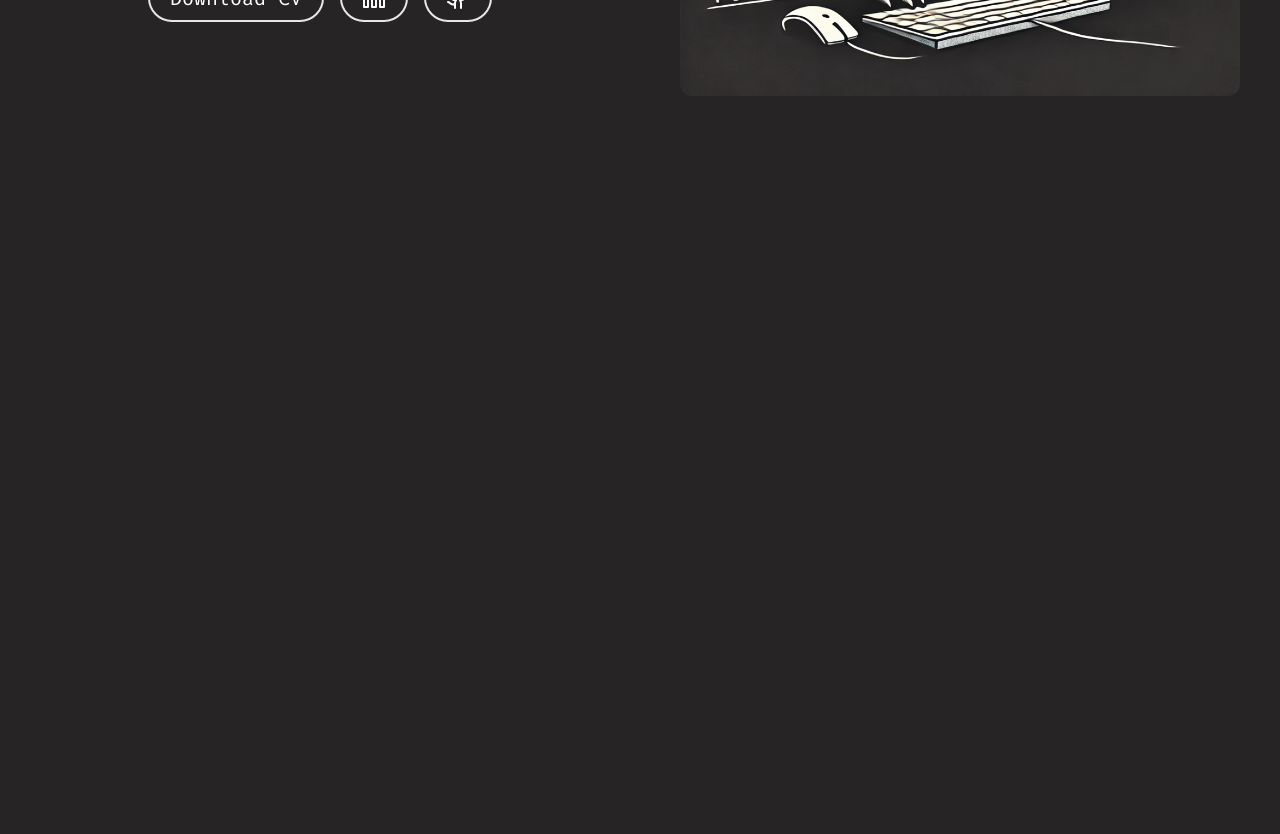
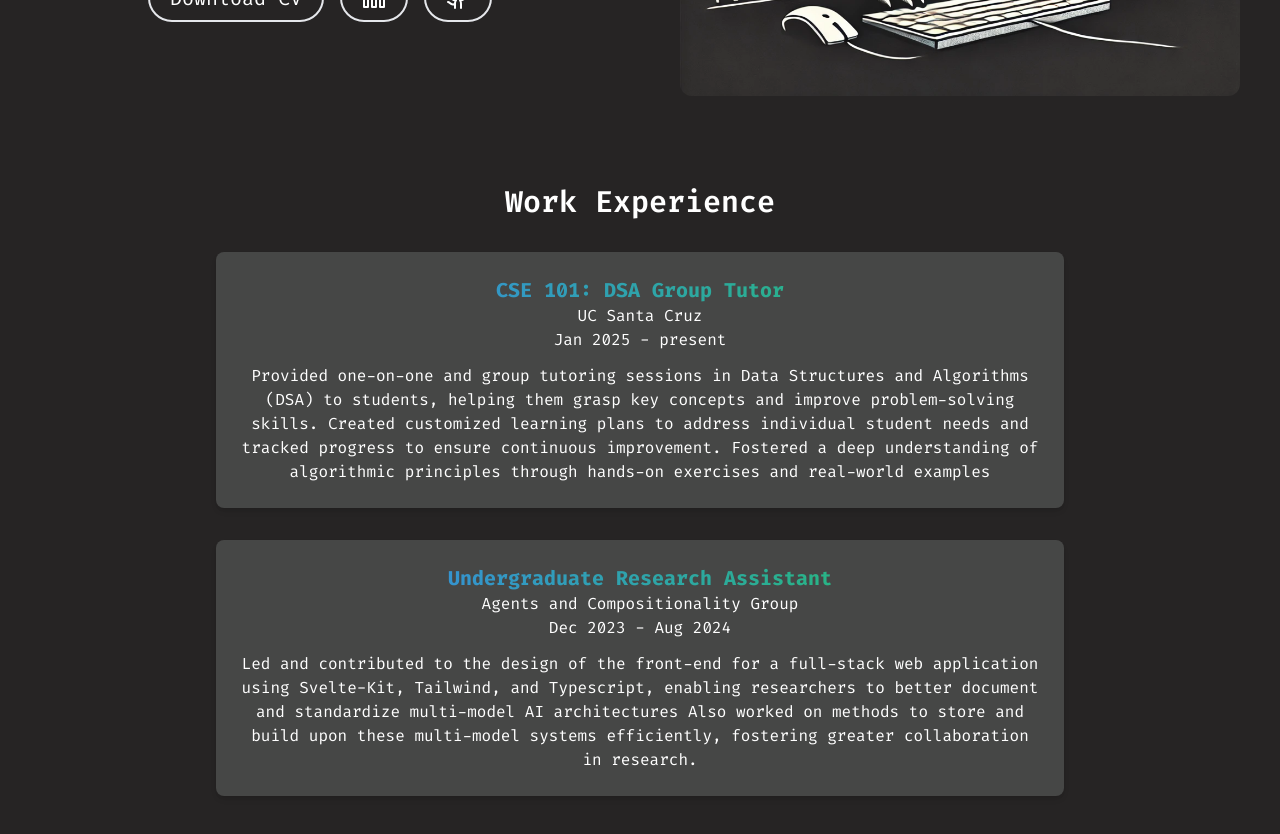
Before and after one commit to Alb111/AlbPortfolio, a SvelteKit app: page / in a window 1280 px wide. Shown: the part 600-1434 px from the top of the page. Before the commit the page ends 808 px from the top, so only its background shows below. Built offline with nearby package versions, Linux system fonts and the light colour scheme.

Commit message:
basic work experience section

```diff
--- /dev/null
+++ b/src/lib/parts/WorkExperience.svelte
@@ -0,0 +1,36 @@
+<script>
+	let experiences = [
+		{
+			title: 'CSE 101: DSA Group Tutor',
+			company: 'UC Santa Cruz',
+			date: 'Jan 2025 - present',
+			description:
+				'Provided one-on-one and group tutoring sessions in Data Structures and Algorithms (DSA) to students, helping them grasp key concepts and improve problem-solving skills. Created customized learning plans to address individual student needs and tracked progress to ensure continuous improvement. Fostered a deep understanding of algorithmic principles through hands-on exercises and real-world examples'
+		},
+		{
+			title: 'Undergraduate Research Assistant',
+			company: 'Agents and Compositionality Group',
+			date: 'Dec 2023 - Aug 2024',
+			description:
+				' Led and contributed to the design of the front-end for a full-stack web application using Svelte-Kit, Tailwind, and Typescript, enabling researchers to better document and standardize multi-model AI architectures Also worked on methods to store and build upon these multi-model systems efficiently, fostering greater collaboration in research.'
+		}
+	];
+</script>
+
+<div class="mx-auto max-w-4xl px-6 py-12">
+	<h2 class="mb-8 text-center text-3xl font-semibold">Work Experience</h2>
+	<div class="space-y-8">
+		{#each experiences as experience}
+			<div class="rounded-lg bg-lightGray p-6 shadow-md transition-all hover:shadow-xl">
+				<h3
+					class="bg-gradient-to-r from-blue-500 to-green-500 bg-clip-text text-xl font-bold text-transparent"
+				>
+					{experience.title}
+				</h3>
+				<p class="text-md">{experience.company}</p>
+				<p class="text-md">{experience.date}</p>
+				<p class="mt-3">{experience.description}</p>
+			</div>
+		{/each}
+	</div>
+</div>
--- a/src/routes/+page.svelte
+++ b/src/routes/+page.svelte
@@ -1,7 +1,9 @@
 <script lang="ts">
 	import Hero from "$lib/parts/Hero.svelte";
 	import Header from "$lib/parts/Header.svelte";
+	import WorkExp from "$lib/parts/WorkExperience.svelte";
 </script>
 
 <Header/>
 <Hero/>
+<WorkExp/>
--- a/tailwind.config.ts
+++ b/tailwind.config.ts
@@ -13,6 +13,7 @@ export default {
 			},
 			colors: {
 				darkGray: 'rgb(38, 36, 36)',
+				lightGray: 'rgb(70, 71, 70)'
 			},
 		}
 	},
```
Also changed, not shown: src/lib/parts/Projects.svelte (added).
